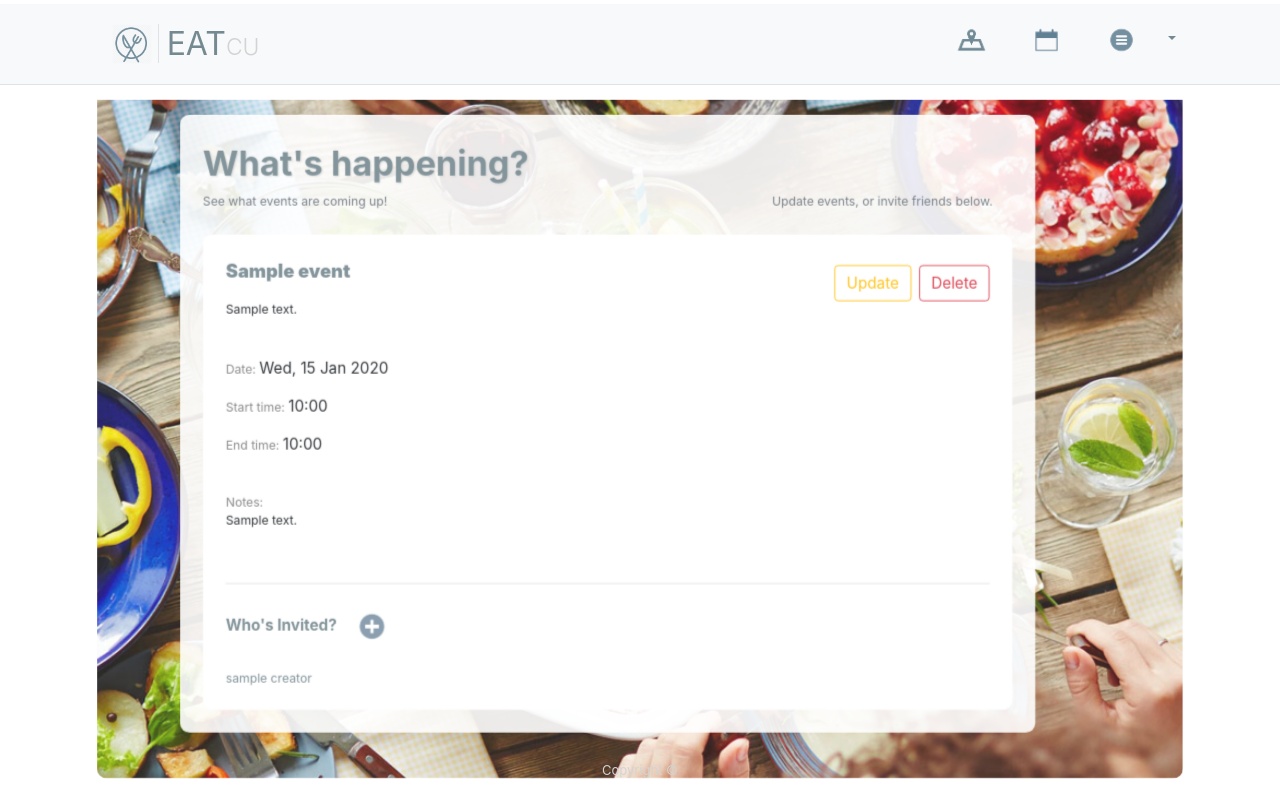
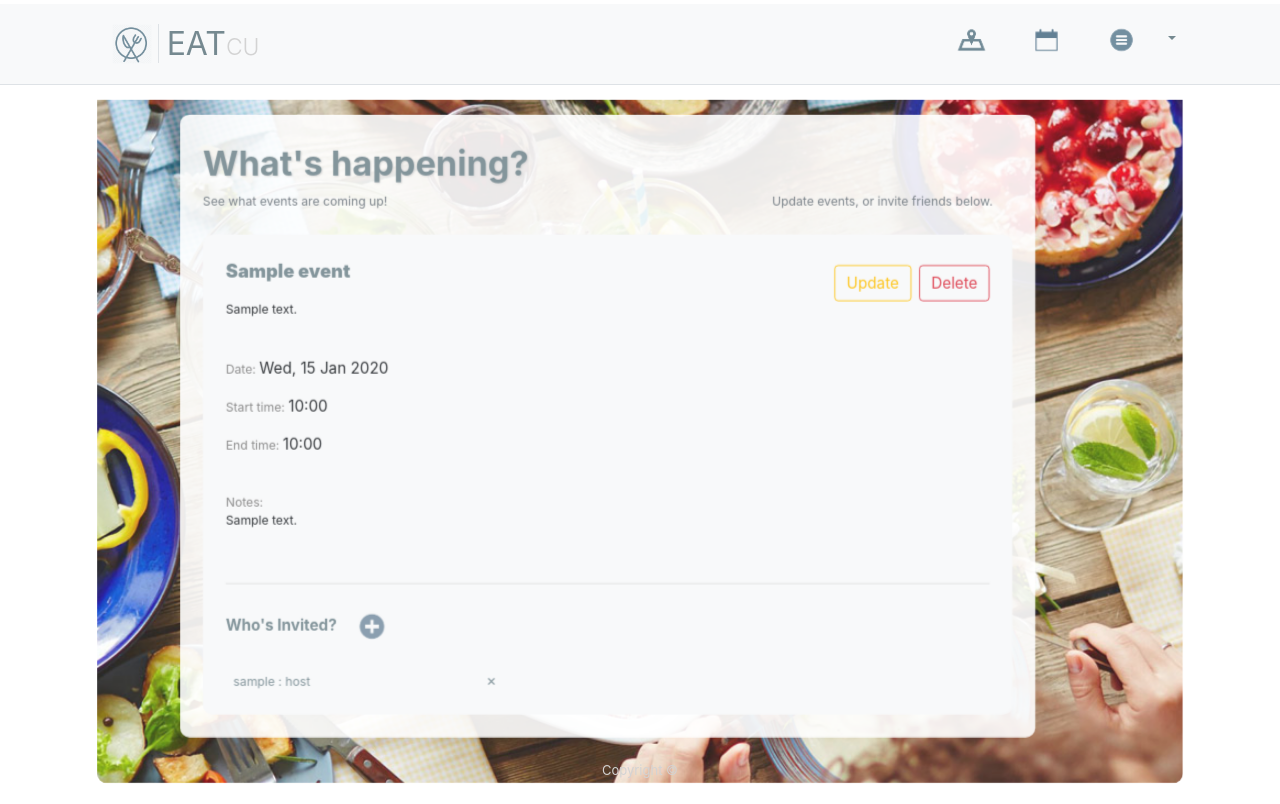
Before and after one commit to gth2103/UID-project, a Flask app: page /item in a window 1280 px wide. Run offline with Flask 2, Linux system fonts and the light colour scheme; a user stored in the database is signed in; tables that the repository leaves empty hold one stand-in row (values such as "Sample post"); some libraries are stand-ins or nearby versions.

Commit message:
added delete buttons, formatting, restrictions

```diff
--- a/uid-eatcu/app/routes.py
+++ b/uid-eatcu/app/routes.py
@@ -224,7 +224,7 @@ def item():
         new_invtee_entry = {}
         if(invitee.user_id == event.user_id) :
             new_invtee_entry = {
-                "username": invitee.user.username + " creator",
+                "username": invitee.user.username + " : host",
                 "event_id": invitee.event_id,
                 "accepted": invitee.accepted
             }
--- a/uid-eatcu/app/static/item.js
+++ b/uid-eatcu/app/static/item.js
@@ -11,50 +11,76 @@ function get_appointments() {
 
     appointments.forEach(function(appointment) {
 
-        count++;
 
-        if  (count % 2 == 0) {
-            restaurant = '<br><div class="' + appointment.id + ' bg-light p-4"><p><strong><big><b><span class="title">' + appointment.title + '</span></b></big></strong><button accesskey="' + appointment.id + '" type="button" class="delete btn btn-outline-danger mt-2 ml-2 float-right">Delete</button><button type="button" class="update btn btn-outline-warning mt-2 ml-2 float-right">Update</button></p><p><small>' + appointment.address + '</p></small><br><p><span class="info"><small>Date: </small></span>' + new Date(appointment.date).toUTCString().split(' ', 4).join(' ') + '</p><p><span class="info"><small>Start time: </small></span>' + appointment.starttime.slice(0, 5) + '</p><p><span class="info"><small>End time: </small></span>' + appointment.endtime.slice(0, 5) + '</p><br><small><p><span class="info">Notes: </span><br><span class="notes">' + appointment.notes + '</span></p></small><br><hr><p><span class="invite-people">Who\'s Invited?</span><img accesskey="' + appointment.id + '"  class="invite-people-img d-inline-block align-center" src="../static/images/add-icon-614x460.png" width="75" height="" alt=""></p><div accesskey="' + appointment.id + '"  class="searchbar d-block"></div><div accesskey="' + appointment.id + '" class="invited"></div></div>'
+        if(user_id == appointment.user_id) {
+
+            if  (count++ % 2 == 0) {
+                restaurant = '<br><div class="' + appointment.id + ' bg-light p-4"><p><strong><big><b><span class="title">' + appointment.title + '</span></b></big></strong><button accesskey="' + appointment.id + '" type="button" class="delete btn btn-outline-danger mt-2 ml-2 float-right">Delete</button><button type="button" class="update btn btn-outline-warning mt-2 ml-2 float-right">Update</button></p><p><small>' + appointment.address + '</p></small><br><p><span class="info"><small>Date: </small></span>' + new Date(appointment.date).toUTCString().split(' ', 4).join(' ') + '</p><p><span class="info"><small>Start time: </small></span>' + appointment.starttime.slice(0, 5) + '</p><p><span class="info"><small>End time: </small></span>' + appointment.endtime.slice(0, 5) + '</p><br><small><p><span class="info">Notes: </span><br><span class="notes">' + appointment.notes + '</span></p></small><br><hr><p><span class="invite-people">Who\'s Invited?</span><img accesskey="' + appointment.id + '"  class="invite-people-img d-inline-block align-center" src="../static/images/add-icon-614x460.png" width="75" height="" alt=""></p><div accesskey="' + appointment.id + '"  class="searchbar d-block"></div><div accesskey="' + appointment.id + '" class="invited"></div></div>'
+            }
+            else {
+                restaurant = '<br><div class="' + appointment.id + ' bg-white p-4"><p><strong><big><b><span class="title">' + appointment.title + '</span></b></big></strong><button accesskey="' + appointment.id + '"  type="button" class="delete btn btn-outline-danger mt-2 ml-2 float-right">Delete</button><button type="button" class="update btn btn-outline-warning mt-2 ml-2 float-right">Update</button></p><p><small>' + appointment.address + '</p></small><br><p><span class="info"><small>Date: </small></span>' + new Date(appointment.date).toUTCString().split(' ', 4).join(' ') + '</p><p><span class="info"><small>Start time: </small></span>' + appointment.starttime.slice(0, 5) + '</p><p><span class="info"><small>End time: </small></span>' + appointment.endtime.slice(0, 5) + '</p><br><small><p><span class="info">Notes: </span><br><span class="notes">' + appointment.notes + '</span></p></small><br><hr><p><span class="invite-people">Who\'s Invited?</span><img accesskey="' + appointment.id + '"  class="invite-people-img d-inline-block align-center" src="../static/images/add-icon-614x460.png" width="75" height="" alt=""></p><div accesskey="' + appointment.id + '"  class="searchbar d-block"></div><div  accesskey="' + appointment.id + '" class="invited"></div></div>'
+            }
         }
         else {
-            restaurant = '<br><div class="' + appointment.id + ' bg-white p-4"><p><strong><big><b><span class="title">' + appointment.title + '</span></b></big></strong><button accesskey="' + appointment.id + '"  type="button" class="delete btn btn-outline-danger mt-2 ml-2 float-right">Delete</button><button type="button" class="update btn btn-outline-warning mt-2 ml-2 float-right">Update</button></p><p><small>' + appointment.address + '</p></small><br><p><span class="info"><small>Date: </small></span>' + new Date(appointment.date).toUTCString().split(' ', 4).join(' ') + '</p><p><span class="info"><small>Start time: </small></span>' + appointment.starttime.slice(0, 5) + '</p><p><span class="info"><small>End time: </small></span>' + appointment.endtime.slice(0, 5) + '</p><br><small><p><span class="info">Notes: </span><br><span class="notes">' + appointment.notes + '</span></p></small><br><hr><p><span class="invite-people">Who\'s Invited?</span><img accesskey="' + appointment.id + '"  class="invite-people-img d-inline-block align-center" src="../static/images/add-icon-614x460.png" width="75" height="" alt=""></p><div accesskey="' + appointment.id + '"  class="searchbar d-block"></div><div  accesskey="' + appointment.id + '" class="invited"></div></div>'
+
+            if  (count++ % 2 == 0) {
+                restaurant = '<br><div class="' + appointment.id + ' bg-light p-4"><p><strong><big><b><span class="title">' + appointment.title + '</span></b></big></strong><button accesskey="' + appointment.id + '" type="button" class="delete btn btn-outline-danger mt-2 ml-2 float-right">Delete</button></p><p><small>' + appointment.address + '</p></small><br><p><span class="info"><small>Date: </small></span>' + new Date(appointment.date).toUTCString().split(' ', 4).join(' ') + '</p><p><span class="info"><small>Start time: </small></span>' + appointment.starttime.slice(0, 5) + '</p><p><span class="info"><small>End time: </small></span>' + appointment.endtime.slice(0, 5) + '</p><br><small><p><span class="info">Notes: </span><br><span class="notes">' + appointment.notes + '</span></p></small><br><hr><p><span class="invite-people">Who\'s Invited?</span><img accesskey="' + appointment.id + '"  class="invite-people-img d-inline-block align-center" src="../static/images/add-icon-614x460.png" width="75" height="" alt=""></p><div accesskey="' + appointment.id + '"  class="searchbar d-block"></div><div accesskey="' + appointment.id + '" class="invited"></div></div>'
+            }
+            else {
+                restaurant = '<br><div class="' + appointment.id + ' bg-white p-4"><p><strong><big><b><span class="title">' + appointment.title + '</span></b></big></strong><button accesskey="' + appointment.id + '"  type="button" class="delete btn btn-outline-danger mt-2 ml-2 float-right">Delete</button></p><p><small>' + appointment.address + '</p></small><br><p><span class="info"><small>Date: </small></span>' + new Date(appointment.date).toUTCString().split(' ', 4).join(' ') + '</p><p><span class="info"><small>Start time: </small></span>' + appointment.starttime.slice(0, 5) + '</p><p><span class="info"><small>End time: </small></span>' + appointment.endtime.slice(0, 5) + '</p><br><small><p><span class="info">Notes: </span><br><span class="notes">' + appointment.notes + '</span></p></small><br><hr><p><span class="invite-people">Who\'s Invited?</span><img accesskey="' + appointment.id + '"  class="invite-people-img d-inline-block align-center" src="../static/images/add-icon-614x460.png" width="75" height="" alt=""></p><div accesskey="' + appointment.id + '"  class="searchbar d-block"></div><div  accesskey="' + appointment.id + '" class="invited"></div></div>'
+            }
         }
 
+
+
         $('#appointments').append(restaurant);
-        getInvites(appointment.id);
+        getInvites(appointment.id, appointment.user_id);
     });
 
     pending.forEach(function(appointment) {
 
-        count++;
-
-        if  (count % 2 == 0) {
-            restaurant = '<br><div class="' + appointment.id + ' bg-light p-4"><p><strong><big><b><span class="title-pending"><i> Invitation pending to: ' + appointment.title + '</i></span></b></big></strong><button accesskey="' + appointment.id + '" type="button" class="delete btn btn-outline-danger mt-2 ml-2 float-right">Delete</button><button type="button" class="update btn btn-outline-warning mt-2 ml-2 float-right">Update</button></p><p><small>' + appointment.address + '</p></small><br><p><span class="info"><small>Date: </small></span>' + new Date(appointment.date).toUTCString().split(' ', 4).join(' ') + '</p><p><span class="info"><small>Start time: </small></span>' + appointment.starttime.slice(0, 5) + '</p><p><span class="info"><small>End time: </small></span>' + appointment.endtime.slice(0, 5) + '</p><br><small><p><span class="info">Notes: </span><br><span class="notes">' + appointment.notes + '</span></p></small><br><hr><p><span class="invite-people">Who\'s Invited?</span><img accesskey="' + appointment.id + '"  class="invite-people-img d-inline-block align-center" src="../static/images/add-icon-614x460.png" width="75" height="" alt=""></p><div accesskey="' + appointment.id + '"  class="searchbar d-block"></div><div accesskey="' + appointment.id + '" class="invited"></div></div>'
+        if  (count++ % 2 == 0) {
+            restaurant = '<br><div class="' + appointment.id + ' bg-light p-4"><p><strong><big><b><span class="title-pending"><i> Invitation pending to: ' + appointment.title + '</i></span></b></big></strong><button accesskey="' + appointment.id + '" type="button" class="delete btn btn-outline-danger mt-2 ml-2 float-right">Delete</button></p><p><small>' + appointment.address + '</p></small><br><p><span class="info"><small>Date: </small></span>' + new Date(appointment.date).toUTCString().split(' ', 4).join(' ') + '</p><p><span class="info"><small>Start time: </small></span>' + appointment.starttime.slice(0, 5) + '</p><p><span class="info"><small>End time: </small></span>' + appointment.endtime.slice(0, 5) + '</p><br><small><p><span class="info">Notes: </span><br><span class="notes">' + appointment.notes + '</span></p></small><br><hr><p><span class="invite-people">Who\'s Invited?</span><img accesskey="' + appointment.id + '"  class="invite-people-img d-inline-block align-center" src="../static/images/add-icon-614x460.png" width="75" height="" alt=""></p><div accesskey="' + appointment.id + '"  class="searchbar d-block"></div><div accesskey="' + appointment.id + '" class="invited"></div></div>'
         }
         else {
-            restaurant = '<br><div class="' + appointment.id + ' bg-white p-4"><p><strong><big><b><span class="title-pending"><i> Invitation pending to: ' + appointment.title + '</i></span></b></big></strong><button accesskey="' + appointment.id + '"  type="button" class="delete btn btn-outline-danger mt-2 ml-2 float-right">Delete</button><button type="button" class="update btn btn-outline-warning mt-2 ml-2 float-right">Update</button></p><p><small>' + appointment.address + '</p></small><br><p><span class="info"><small>Date: </small></span>' + new Date(appointment.date).toUTCString().split(' ', 4).join(' ') + '</p><p><span class="info"><small>Start time: </small></span>' + appointment.starttime.slice(0, 5) + '</p><p><span class="info"><small>End time: </small></span>' + appointment.endtime.slice(0, 5) + '</p><br><small><p><span class="info">Notes: </span><br><span class="notes">' + appointment.notes + '</span></p></small><br><hr><p><span class="invite-people">Who\'s Invited?</span><img accesskey="' + appointment.id + '"  class="invite-people-img d-inline-block align-center" src="../static/images/add-icon-614x460.png" width="75" height="" alt=""></p><div accesskey="' + appointment.id + '"  class="searchbar d-block"></div><div  accesskey="' + appointment.id + '" class="invited"></div></div>'
+            restaurant = '<br><div class="' + appointment.id + ' bg-white p-4"><p><strong><big><b><span class="title-pending"><i> Invitation pending to: ' + appointment.title + '</i></span></b></big></strong><button accesskey="' + appointment.id + '"  type="button" class="delete btn btn-outline-danger mt-2 ml-2 float-right">Delete</button></p><p><small>' + appointment.address + '</p></small><br><p><span class="info"><small>Date: </small></span>' + new Date(appointment.date).toUTCString().split(' ', 4).join(' ') + '</p><p><span class="info"><small>Start time: </small></span>' + appointment.starttime.slice(0, 5) + '</p><p><span class="info"><small>End time: </small></span>' + appointment.endtime.slice(0, 5) + '</p><br><small><p><span class="info">Notes: </span><br><span class="notes">' + appointment.notes + '</span></p></small><br><hr><p><span class="invite-people">Who\'s Invited?</span><img accesskey="' + appointment.id + '"  class="invite-people-img d-inline-block align-center" src="../static/images/add-icon-614x460.png" width="75" height="" alt=""></p><div accesskey="' + appointment.id + '"  class="searchbar d-block"></div><div  accesskey="' + appointment.id + '" class="invited"></div></div>'
         }
 
         $('#appointments').append(restaurant);
-        getInvites(appointment.id);
+        getInvites(appointment.id, appointment.user_id);
     });
 }
 
 
-function getInvites(event_key) {
+function getInvites(event_key, event_user_id) {
 
     invites.forEach(function(invite){
+
+        user  = invite.username.split(" ");
+        name = user[0]
+
+
         if(event_key === invite.event_id) {
             if(invite.accepted) {// @TODO: if invite.accepted = 1
-                $('div[accesskey|="' +  event_key + '"].invited').append("<small>" +  invite.username + "</small><br>");
+                if (username === name || event_user_id ===  user_id) { // accepted & (yours or your event)
+                    $('div[accesskey|="' +  event_key + '"].invited').append("<span class='" + name + " " + event_key + "'><small>" +  invite.username + "</small><a class='" + name + " " + event_key + " float-right mr-3' href='#'>&times;</a><br></span><div class='clearfix'></div>");
+                }
+                else {
+                    $('div[accesskey|="' +  event_key + '"].invited').append("<span class='" + name + " " + event_key + "'><small>" +  invite.username + "</small><br></span><div class='clearfix'></div>");
+                }
             }
-            else if (username == invite.username){
-                $('div[accesskey|="' +  event_key + '"].invited').append("<span class='pending'><small><i>" +  invite.username + "&nbsp;pending&nbsp;&nbsp;<strong><a href='#'>click here to accept</a></strong></i></small></span><br>");
+            else if (username === name){ // pending & (yours)
+                $('div[accesskey|="' +  event_key + '"].invited').append("<span class='" + name + " " + event_key + "'><span class='pending'><small><i>" +  invite.username + "&nbsp;pending&nbsp;&nbsp;&nbsp;<strong><a class='" + name + "' href='#'>click here to accept</a></strong></i></small></span><a class='" + name + " " + event_key + " float-right mr-3' href='#'>&times;</a><br></span><div class='clearfix'></div>");
+            }
+             else if (event_user_id ===  user_id){ // pending & (your event but not yours)
+                $('div[accesskey|="' +  event_key + '"].invited').append("<span class='" + name + " " + event_key + "'><span class='pending'><small><i>" +  invite.username + "</i></small></span><a class='" + name + " " + event_key + " float-right mr-3' href='#'>&times;</a><br></span><div class='clearfix'></div>");
             }
             else {
-                $('div[accesskey|="' +  event_key + '"].invited').append("<span class='pending'><small><i>" +  invite.username + "&nbsp;pending</span><br>");
+                $('div[accesskey|="' +  event_key + '"].invited').append("<span class='" + name + " " + event_key + "'><span class='pending'><small><i>" +  invite.username + "&nbsp;pending</i></small></span><br></span><div class='clearfix'></div>");
             }
         }
+        hover(name, event_key);
+        padding(name, event_key);
     });
 }
 
@@ -80,6 +106,19 @@ function alertNotFound(username) {
 
 function alertNotAuthorized() {
     alert("You are not authorized to invite people to this event.")
+}
+
+function hover(name, event_key){
+
+    $('a.' + name + '.' + event_key).hover(function() {
+        $('span.' + name + '.' + event_key).addClass('rgba-teal-slight')
+    }, function() {
+    $('span.' + name + '.' + event_key).removeClass('rgba-teal-slight');
+  });
+}
+
+function padding(name, event_key){
+    $('span.' + name + '.' + event_key).addClass('p-1 pl-2 pr-2');
 }
 
 $(document).ready(function(){
@@ -137,7 +176,10 @@ $(document).ready(function(){
 
                         invites.forEach(function(invite){
 
-                            if(invite.username === username){
+                            user  = invite.username.split(" ");
+                            name = user[0]
+
+                            if(name === username){
 
                                 alreadyInvited = true;
 
@@ -152,7 +194,7 @@ $(document).ready(function(){
 
                             $.post(url);
                             alertInvited(username)
-                            getInvites(event_key)
+                            getInvites(event_key, appointment.user_id)
                             setTimeout(function(){
                                 location.reload(1);
                             }, 800);
--- a/uid-eatcu/app/templates/layout.html
+++ b/uid-eatcu/app/templates/layout.html
@@ -185,6 +185,11 @@
 
             }
 
+            .rgba-teal-slight {
+                background: rgba(0, 150, 136, 0.1);
+                border-radius: 5px;
+            }
+
             .pending{
                 color: #cccccc;
             }
```
